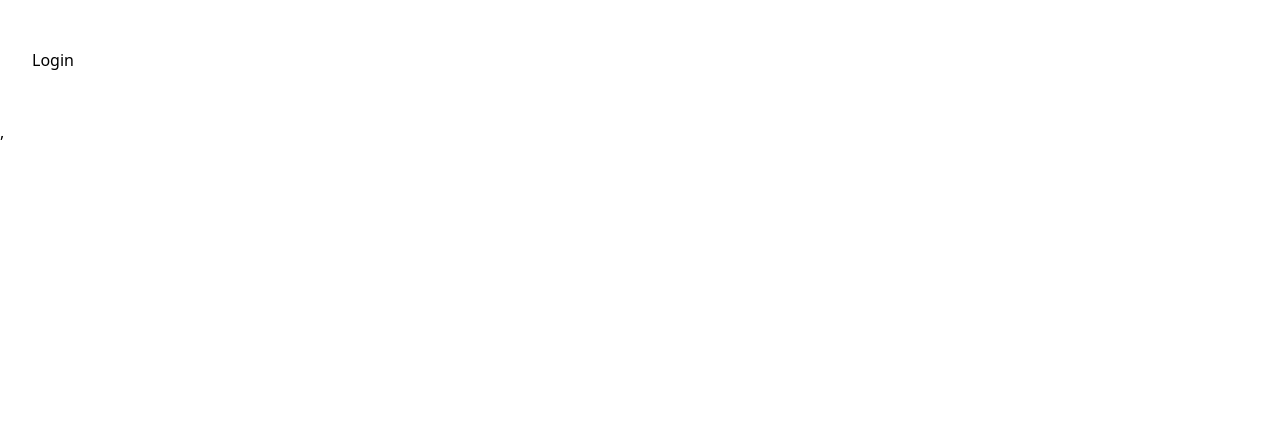
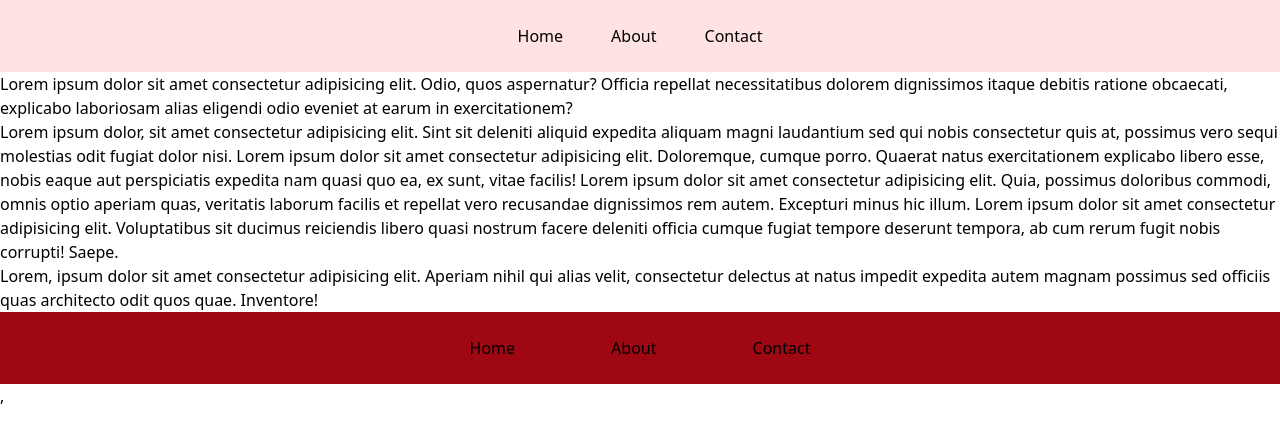
Before and after one commit to AvinashKant/React-Practice, a React (Vite) app: page /login in a window 1280 px wide. Shown: the top 422 px of the page. Built offline with nearby package versions, Linux system fonts and the light colour scheme.

Commit message:
tailwind custom

```diff
--- a/src/pages/Login.jsx
+++ b/src/pages/Login.jsx
@@ -1,11 +1,42 @@
-
+import '../assets/css/login.css'
 export default function Login() {
 
     return (
       <>
-        <div className="flex min-h-full flex-1 flex-col justify-center px-6 py-12 lg:px-8">
-          <h1>Login</h1>
+        <nav className="bg-red-100 p-6 text-center">
+          <ul className="">
+            <li className="inline-block"><a className="hover:bg-white p-6 black" href="">Home</a></li>
+            <li className="inline-block"><a className="hover:bg-white p-6 black" href="">About</a></li>
+            <li className="inline-block"><a className="hover:bg-white p-6 black" href="">Contact</a></li>
+          </ul>
+
+        </nav>
+        <div className="min-w">
+          <section className="sidebar">
+            Lorem ipsum dolor sit amet consectetur adipisicing elit. Odio, quos aspernatur? Officia repellat necessitatibus dolorem dignissimos itaque debitis ratione obcaecati, explicabo laboriosam alias eligendi odio eveniet at earum in exercitationem?
+
+          </section>
+          <section className="content">
+            Lorem ipsum dolor, sit amet consectetur adipisicing elit. Sint sit deleniti aliquid expedita aliquam magni laudantium sed qui nobis consectetur quis at, possimus vero sequi molestias odit fugiat dolor nisi.
+            Lorem ipsum dolor sit amet consectetur adipisicing elit. Doloremque, cumque porro. Quaerat natus exercitationem explicabo libero esse, nobis eaque aut perspiciatis expedita nam quasi quo ea, ex sunt, vitae facilis!
+            Lorem ipsum dolor sit amet consectetur adipisicing elit. Quia, possimus doloribus commodi, omnis optio aperiam quas, veritatis laborum facilis et repellat vero recusandae dignissimos rem autem. Excepturi minus hic illum.
+            Lorem ipsum dolor sit amet consectetur adipisicing elit. Voluptatibus sit ducimus reiciendis libero quasi nostrum facere deleniti officia cumque fugiat tempore deserunt tempora, ab cum rerum fugit nobis corrupti! Saepe.
+
+          </section>
+          <section className="rightbar">
+            Lorem, ipsum dolor sit amet consectetur adipisicing elit. Aperiam nihil qui alias velit, consectetur delectus at natus impedit expedita autem magnam possimus sed officiis quas architecto odit quos quae. Inventore!
+
+          </section>
+
         </div>
+        <footer className="bg-red-800 text-center">
+          <ul className="">
+            <li className="inline-block p-6"><a className="hover:bg-white p-6 black" href="">Home</a></li>
+            <li className="inline-block p-6"><a className="hover:bg-white p-6 black" href="">About</a></li>
+            <li className="inline-block p-6"><a className="hover:bg-white p-6 black" href="">Contact</a></li>
+          </ul>
+
+        </footer>
       </>
     );
   }
```
Also changed, not shown: src/assets/css/login.css (added).
